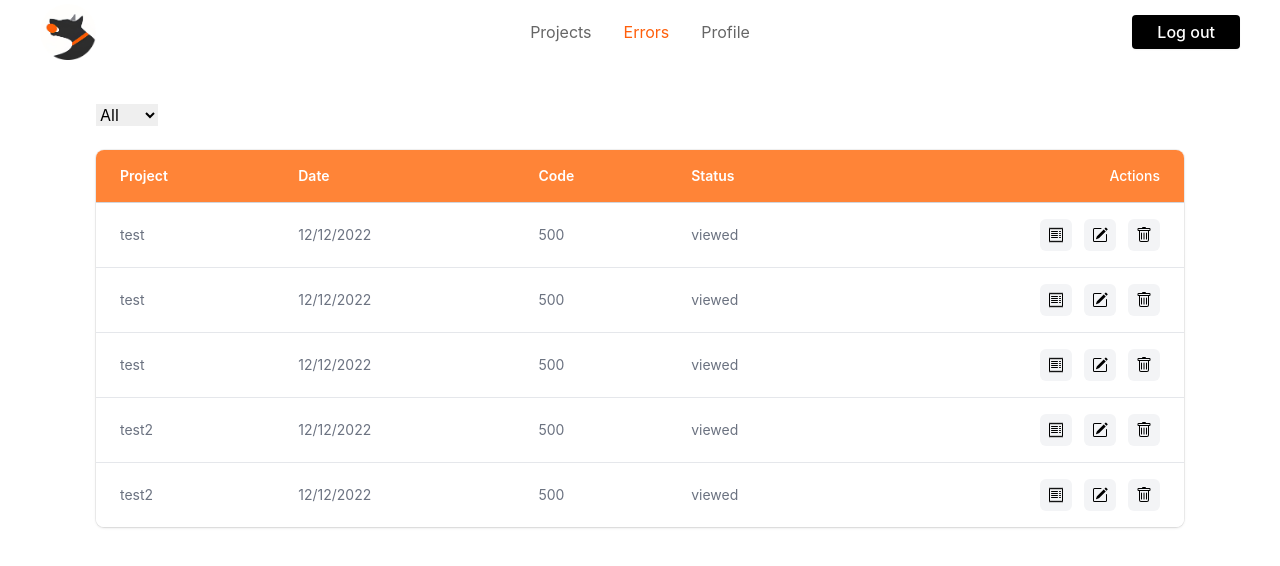
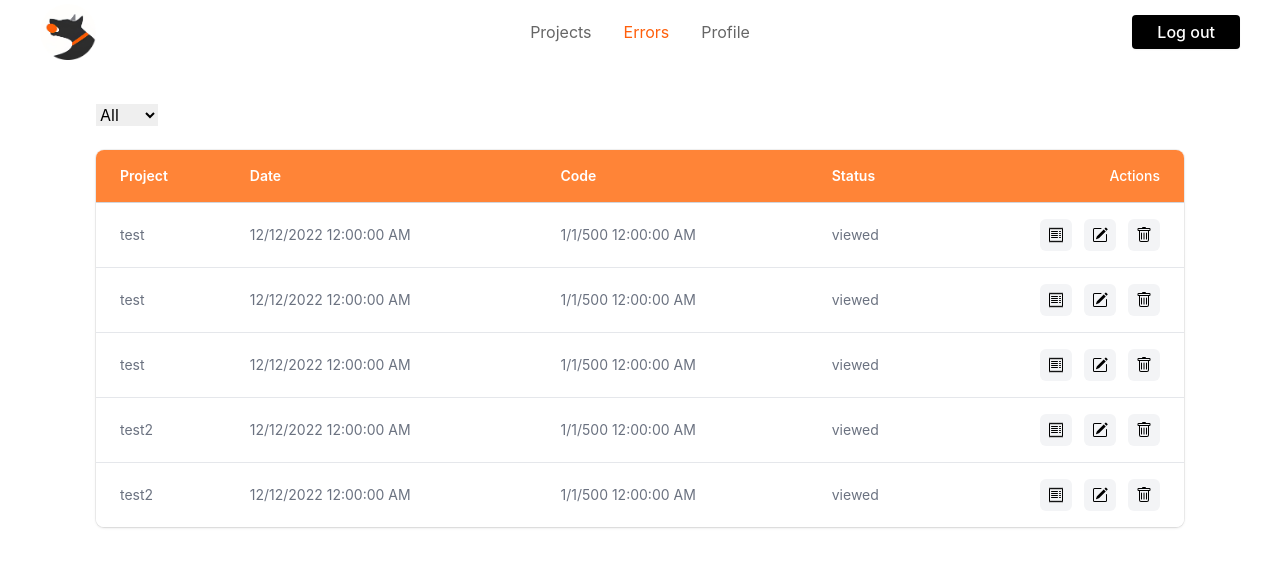
Before and after one commit to Oui-Dev/Dogger, a React (Create React App) app in the folder web-app/: page /errors in a window 1280 px wide. Shown: the top 566 px of the page. Built offline with nearby package versions, Linux system fonts and the light colour scheme.

Commit message:
add auto date formating to table component

```diff
--- a/web-app/src/Components/Atoms/Table/Li.jsx
+++ b/web-app/src/Components/Atoms/Table/Li.jsx
@@ -6,7 +6,10 @@ export default function Li({ ...props }) {
                     <div className="flex gap-4 justify-between items-center w-full divide-x divide-gray-200">
                         <div className="grid gap-3 text-sm text-gray-500">
                             { props.tableKeys.map((key, index) => (
-                                <span key={index}><span className="font-medium text-gray-900 capitalize">{key} : </span>{item[key]}</span>
+                                <span key={index}>
+                                    <span className="font-medium text-gray-900 capitalize">{key} : </span>
+                                    {props.formatedDate(item[key])}
+                                </span>
                             ))}
                         </div>
                         { props.hasActions &&
--- a/web-app/src/Components/Atoms/Table/Tbody.jsx
+++ b/web-app/src/Components/Atoms/Table/Tbody.jsx
@@ -9,7 +9,7 @@ export default function Tbody({ ...props }) {
                 <tr key={index}>
                     { props.tableKeys.map((key, index) => (
                         <td className="custom_td" key={index}>
-                            {item[key]}
+                            {props.formatedDate(item[key])}
                         </td>
                     ))}
                     { props.hasActions &&
--- a/web-app/src/Components/Molecules/Table/Table.jsx
+++ b/web-app/src/Components/Molecules/Table/Table.jsx
@@ -19,6 +19,11 @@ export default function Table({ ...props }) {
     const emitAction = (action, item) => {
         props[action.emitName](item[action.returnValue]);
     }
+    const formatedDate = (date) => {
+        const newDate = !isNaN(Date.parse(date + " GMT")) ? new Date(date + " GMT") : new Date(date);
+        if(newDate.toString() === "Invalid Date") return date;
+        return newDate.toLocaleDateString() + " " + newDate.toLocaleTimeString();
+    };
 
     return (
         <section>
@@ -26,11 +31,11 @@ export default function Table({ ...props }) {
             <div className="shadow rounded-lg md:hidden">
                 <ul className="mt-4 divide-y divide-gray-200 overflow-hidden shadow rounded-lg md:hidden">
                     { hasData() &&
-                        <Li {...props} hasActions={hasActions} emitAction={emitAction} />
+                        <Li {...props} hasActions={hasActions} emitAction={emitAction} formatedDate={formatedDate} />
                     }
                     {!hasData() &&
                         <li className="text-center py-3">
-                            Aucunes données
+                            No values to display
                         </li>
                     }
                 </ul>
@@ -43,11 +48,11 @@ export default function Table({ ...props }) {
                         <div className="overflow-hidden shadow ring-1 ring-black ring-opacity-5 md:rounded-lg">
                             <table className="min-w-full divide-y divide-gray-300">
                                 <Thead tableTitles={props.tableTitles} hasActions={hasActions} />
-                                <Tbody {...props} hasActions={hasActions} emitAction={emitAction} />
+                                <Tbody {...props} hasActions={hasActions} emitAction={emitAction} formatedDate={formatedDate} />
                             </table>
                         </div>
                     }
-                    { !hasData() && <div>No values to display.</div> }
+                    { !hasData() && <div className="text-center">No values to display</div> }
                 </div>
             </div>
         </section>
```
